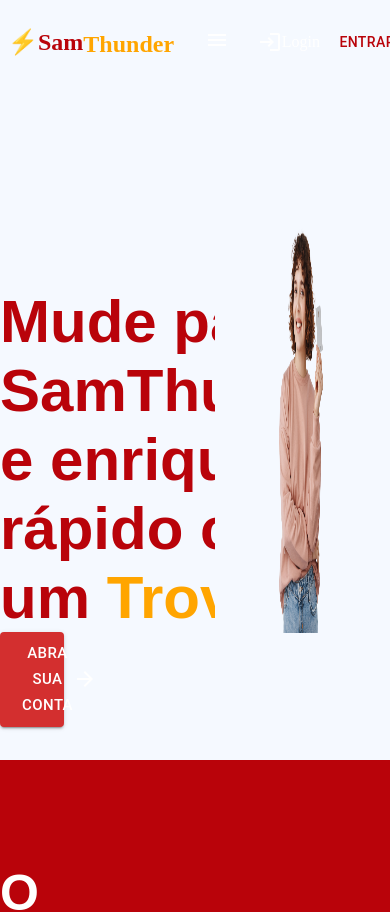
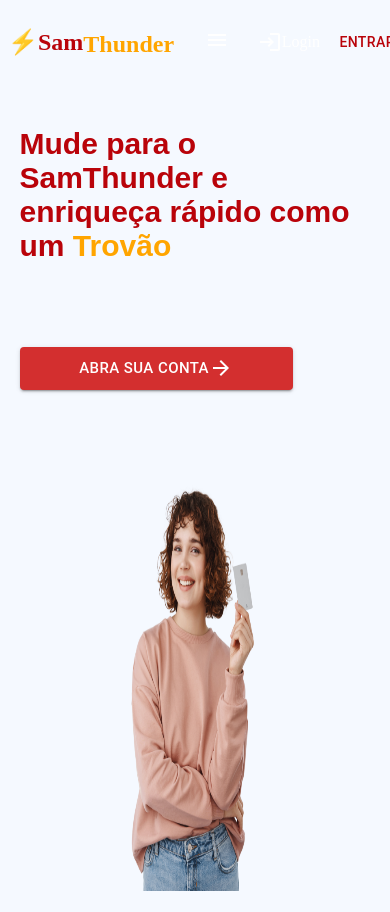
Before and after one commit to Samuel-prata/My-Bank, a React (Vite) app: page / in a window 390 px wide. Shown: the top 912 px of the page. Built offline with nearby package versions, Linux system fonts and the light colour scheme.

Commit message:
feat: first section responsive

```diff
--- a/src/Components/Body/Body.jsx
+++ b/src/Components/Body/Body.jsx
@@ -11,8 +11,24 @@
 import Benefits from "../ThirdSection/Benefits";
 import Info from "./Info";
 import { Link } from "react-router-dom";
+import styled from "styled-components";
 
 export default function Body() {
+  const ResponsiveButton = styled(Link)`
+    @media (max-width: 1300px) {
+      width: 100%;
+
+    }
+  `;
+
+  const Responsive = styled(Button)`
+    display: flex;
+    justify-content: space-between;
+    width: 25vw;
+    @media (max-width: 1300px) {
+      width: 70vw;
+    }
+  `;
   return (
     <>
       <PrincipalSection>
@@ -21,20 +37,11 @@
             Mude para o SamThunder e enriqueça rápido como um{" "}
             <Destaque>Trovão </Destaque>{" "}
           </TextPrincipal>
-          <Link style={{textDecoration:'none'}} to="/Sign-Up">
-            <Button
-              variant="contained"
-              color="error"
-              size="large"
-              style={{
-                display: "flex",
-                justifyContent: "space-around",
-                width: "15vw"
-              }}
-            >
+          <ResponsiveButton style={{ textDecoration: "none" }} to="/Sign-Up">
+            <Responsive variant="contained" color="error" size="large">
               Abra sua conta <ArrowForwardIcon />{" "}
-            </Button>
-          </Link>
+            </Responsive>
+          </ResponsiveButton>
         </ContainerInfo>
 
         <Card />
--- a/src/Components/Body/StyleBody.js
+++ b/src/Components/Body/StyleBody.js
@@ -7,6 +7,11 @@
   background-color: #F5F9FF;
   width: 100%;
   height: 80vh;
+
+  @media (max-width: 1300px) {
+    flex-direction: column;
+    height: 100vh;
+  }
 `;
 
 export const ContainerInfo = styled.div`
@@ -16,6 +21,12 @@
 flex-direction: column;
 align-items: flex-start;
 justify-content:space-around;
+@media (max-width: 1300px) {
+    width: 90%;
+    align-items: center;
+    height: 70%;
+}
+
 `
 
 export const Destaque = styled.span`
@@ -25,4 +36,7 @@
 color:#b9030a ;
 font-size: 60px;
 font-family: Arial, Helvetica, sans-serif;
+@media (max-width: 1300px) {
+    font-size: 30px;
+}
 `
--- a/src/Components/Card/Card-style.js
+++ b/src/Components/Card/Card-style.js
@@ -19,7 +19,7 @@
     display: flex;
     justify-content: flex-end;
     align-items: center;
-    width: 80%;
+    width: 100%;
     height: 50vh;
   }
 `;
```
